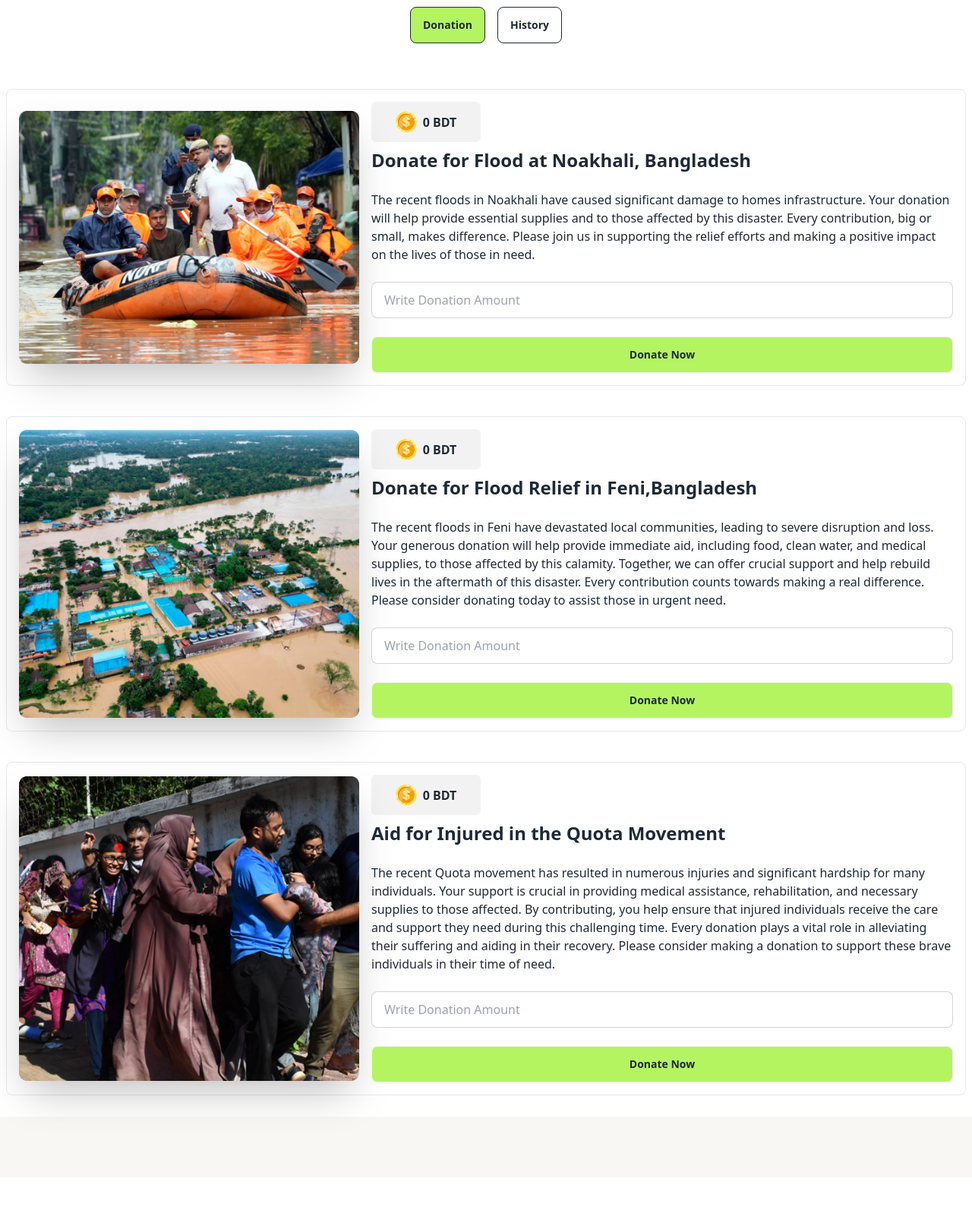
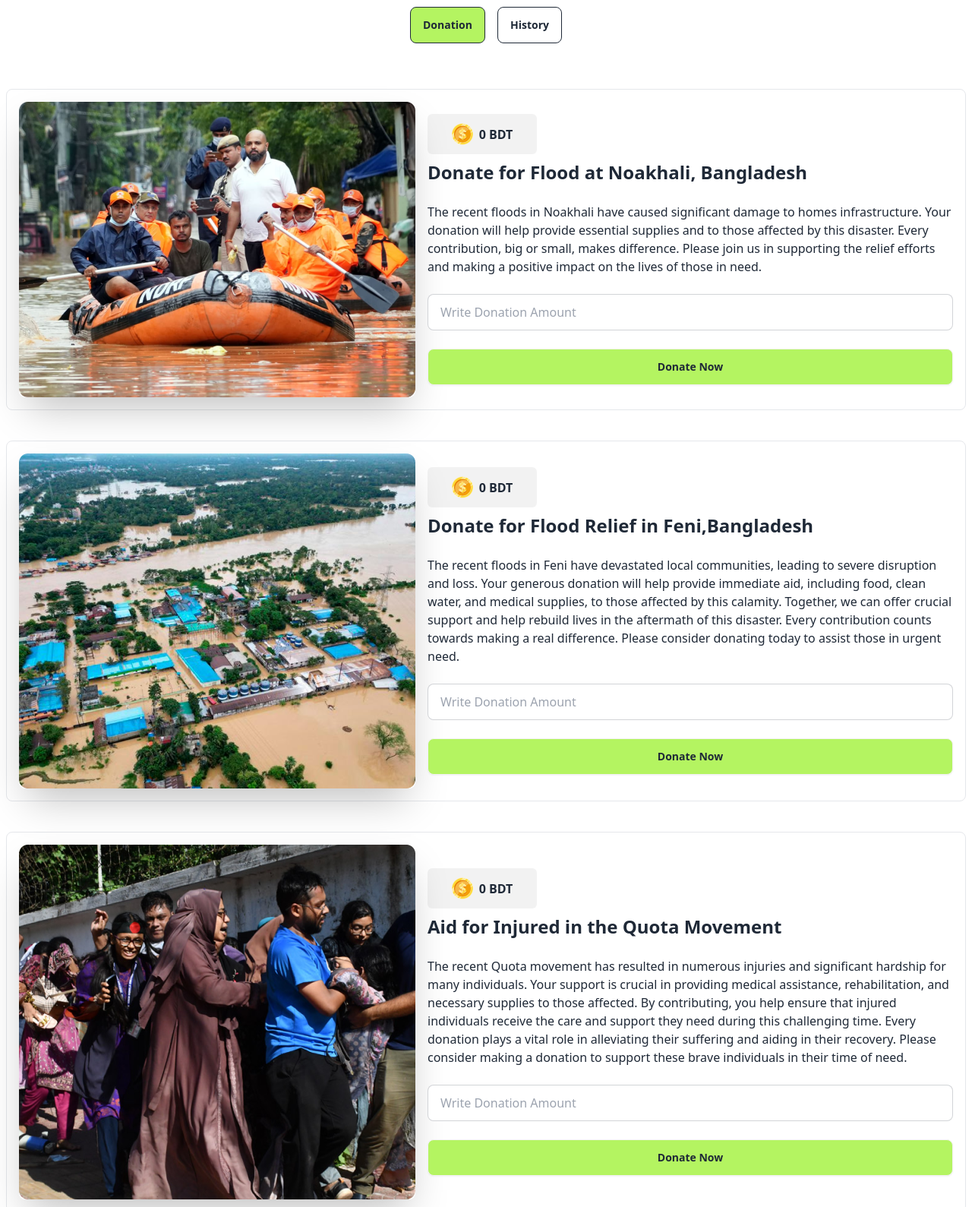
Before and after one commit to shafiul-tonoy/assignment-5, a plain HTML site: page index.html in a window 1280 px wide. Shown: the part 180-1769 px from the top of the page at 76% size. Before the commit the page ends 1730 px from the top, so only its background shows below. Drawn offline with nearby package versions, Linux system fonts and the light colour scheme.

Commit message:
image w-full added

```diff
--- a/index.html
+++ b/index.html
@@ -79,7 +79,7 @@
           <div class="hero-content flex-col lg:flex-row">
             <img
               src="./assets/noakhali.png"
-              class="max-w-md rounded-lg shadow-2xl"
+              class="w-full max-w-md md:max-w-lg lg:max-w-xl rounded-lg shadow-2xl"
             />
             <div>
               <div
@@ -119,7 +119,7 @@
           <div class="hero-content flex-col lg:flex-row">
             <img
               src="./assets/feni.png"
-              class="max-w-md rounded-lg shadow-2xl"
+              class="w-full max-w-md md:max-w-lg lg:max-w-xl rounded-lg shadow-2xl"
             />
             <div>
               <div
@@ -161,7 +161,7 @@
           <div class="hero-content flex-col lg:flex-row">
             <img
               src="./assets/quota-protest.png"
-              class="max-w-md rounded-lg shadow-2xl"
+              class="w-full max-w-md md:max-w-lg lg:max-w-xl rounded-lg shadow-2xl"
             />
             <div>
               <div
```
